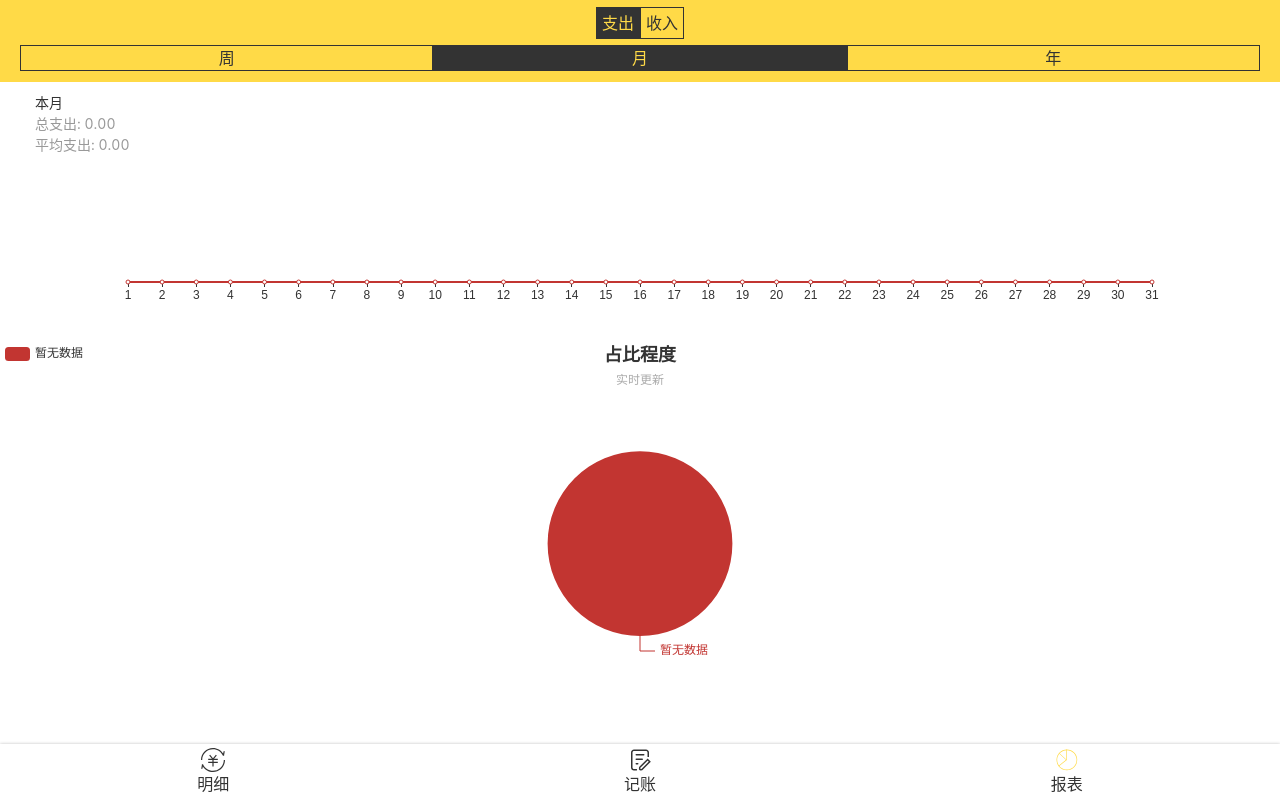
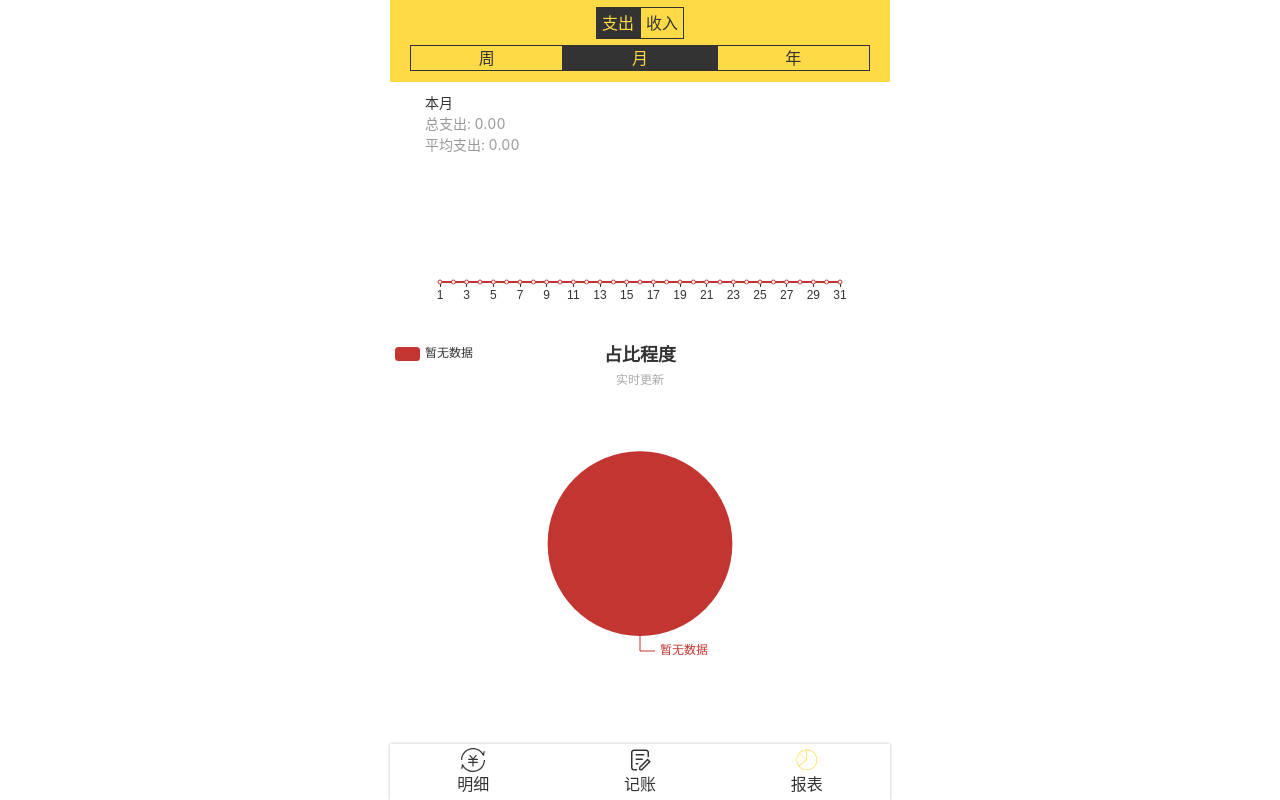
Before and after one commit to MongieLee/react-tally, a React app: page /#/reportForm in a window 1280 px wide. Built offline with nearby package versions, Linux system fonts and the light colour scheme; sample sign-in values are in the browser's storage.

Commit message:
日期选择只读/去除饼图100vw/添加maxwidth

```diff
--- a/src/index.scss
+++ b/src/index.scss
@@ -47,3 +47,8 @@ button {
   content: "";
   clear: both;
 }
+
+#root{
+  max-width:500px;
+  margin:0 auto;
+}
--- a/src/views/ReportForm.tsx
+++ b/src/views/ReportForm.tsx
@@ -39,7 +39,6 @@ const LineChart = styled.div`
   height: 23vh;
 `
 const PieChart = styled.div`
-    width: 100vw;
   height: 42vh;
 `
 const getTimeText = (companyDate: any) => {
--- a/src/views/Statistics.tsx
+++ b/src/views/Statistics.tsx
@@ -187,7 +187,6 @@ const getIncome = (arr: any[]) => {
 }
 
 const Hahaha = styled.div`
-
   width: 138px;
 `
 const DateWrapper = styled.div`
@@ -288,6 +287,7 @@ const Statistics = () => {
               let x = parseInt(month) - 1
               setCurrentM(new Date(year, x))
             }}
+            inputReadOnly={true}
             defaultValue={moment(getCurrentMonth, 'YYYY/MM')} //'2020/06'
             format='YYYY/MM'
             locale={zhCN}
```
